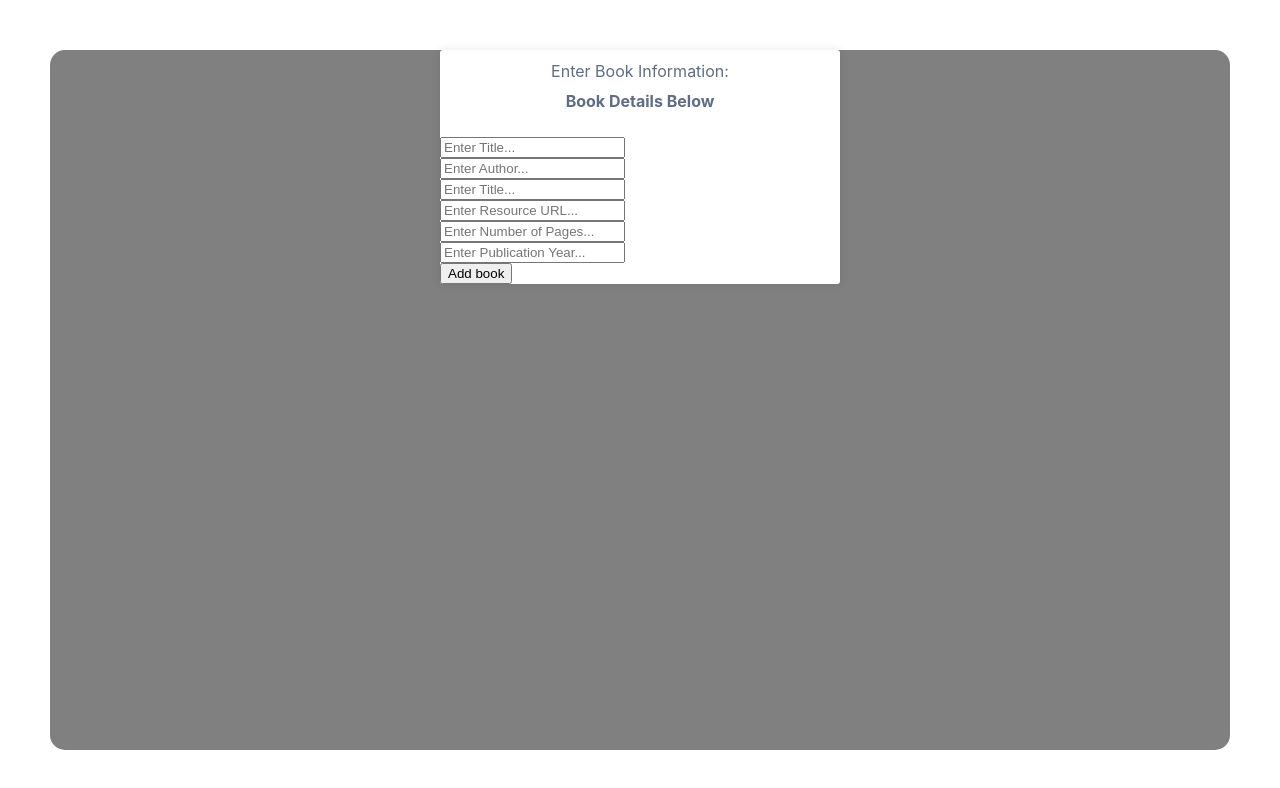
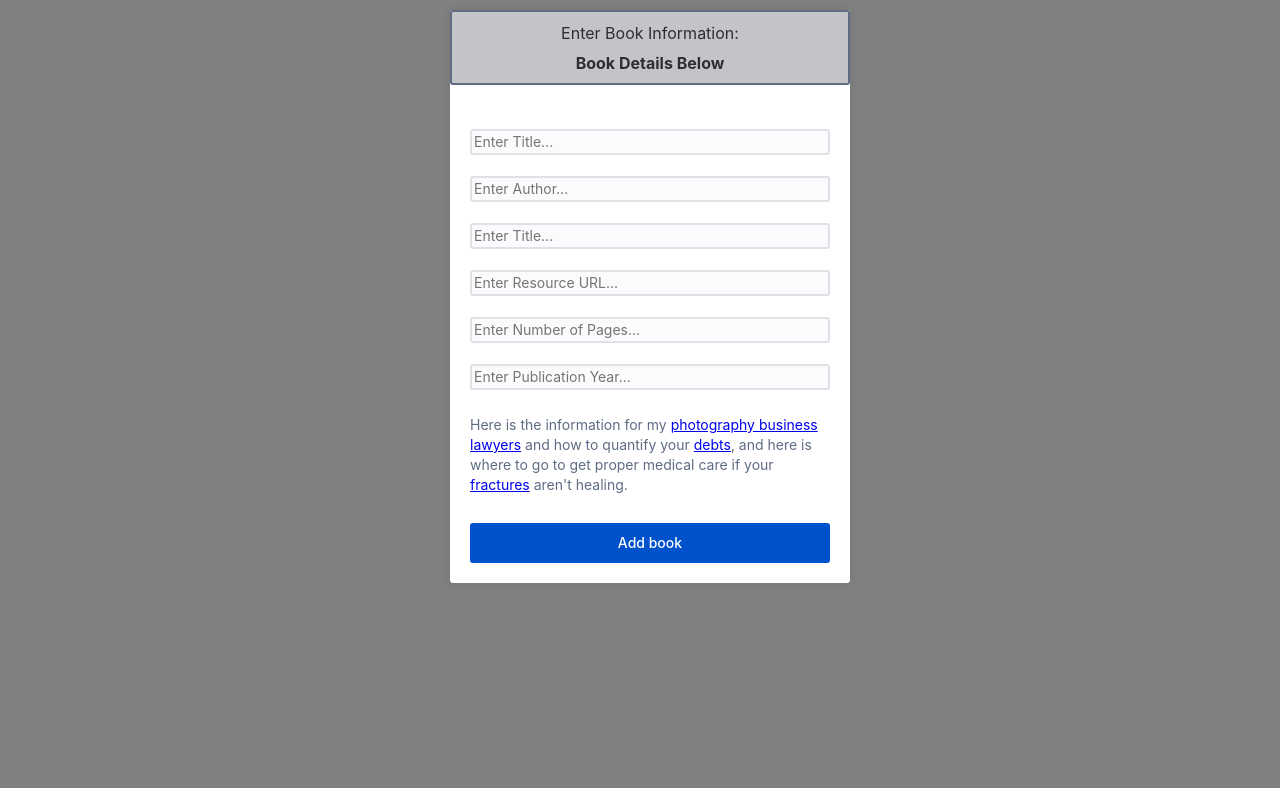
Before and after one commit to 0-X0deX-o/gutenbergProject, a plain HTML site: page formSubmit.html in a window 1280 px wide. Drawn offline with Linux system fonts and the light colour scheme.

Commit message:
formSubmit.html competed
need to complete action=".js" file
helper url = https://www.javascripttutorial.net/javascript-dom/javascript-form/
additional form data url
need to add a line to current library page to section off "add book" section
section helper url = https://www.javatpoint.com/how-to-add-a-line-in-html

```diff
--- a/form.css
+++ b/form.css
@@ -32,13 +32,17 @@ body {
 }
 
 .form-container {
-    margin: 50px;
-    border-radius: 15px;
+    margin: 0;
     background-color: grey;
-    height: 100vh;
+    height: 100%;
+    width: 100%;
+    padding: 10px;
 }
 
 .form-header {
+    border:rgb(94, 108, 132) 2px solid;
+    background-color: rgb(194, 196, 199);
+    border-radius: inherit;
     padding: 10px;
     display: flex;
     align-items: center;
@@ -46,7 +50,7 @@ body {
     flex-direction: column;
     text-align: center;
     margin-bottom: 16px;
-    color: rgb(94, 108, 132);
+    color: rgb(46, 46, 48);
     font-size: 16px;
 
 }
@@ -64,15 +68,103 @@ body {
 
 .form-add-book {
     margin: 0px;
+    padding: 20px;
 }
 
-.
+.form-field1 {
+    margin-top: 0px;
+    height: 39px;
+    transform-origin: 50% 0px 0px;
+    transition-property: visibility, height, marging-top, opacity, transform;
+    transition-duration: 0s, 0.2s, 0.2s, 0.2s;
+    transition-timing-function: ease-in-out;
+}
 
+.form-field1b {
+    margin-top: 8px;
+}
 
+.form-field1c {
+    -moz-box-align: center;
+    align-items: center;
+    background-color: var(--ds-background-subtleBorderdNeutral-resting,#FAFBFC);
+    border-color: var(--ds-border-neutral,#DFE1E6);
+    color: var(--ds-text-highEmphasis,#091E42);
+    cursor: text;
+    border-radius: 3px;
+    border-width: 2px;
+    border-style: solid;
+    box-sizing: border-box;
+    display: flex;
+    flex:1 1 100%;
+    font-size: 14px;
+    -moz-box-pack: justify;
+    justify-content: space-between;
+    max-width: 100%;
+    overflow: hidden;
+    transition: background-color 0.2s ease-in-out 0s, border-color 0.2s ease-in-out 0s;
+    overflow-wrap: break-word;
+    vertical-align: top;
+    pointer-events: auto;
+}
 
-p {
+.form-field {
+    background-color: transparent;
+    border: 0px none;
+    box-sizing: border-box;
+    color: inherit;
+    cursor: inherit;
+    font-size: 14px;
+    min-width: 0px;
+    outline: currentcolor none medium;
+    width: 100%;
+    line-height: 1.42857;
+    font-family: -apple-system, BlinkMacSystemFont, "Segoe UI", "Roboto", "Oxygen", "Ubuntu", "Fira Sans", "Droid Sans", "Helvetica Neue", sans-serif;
+}
+
+.add-button {
+    margin-top: 28px;
+}
+
+.book-add-button {
+    -moz-box-align: baseline;
+    align-items: baseline;
+    border-width: 0px;
+    border-radius: 3px;
+    box-sizing: border-box;
+    display: inline-flex;
+    font-size: inherit;
+    font-style: normal;
+    font-family: inherit;
+    font-weight: 500;
+    max-width: 100%;
+    position: relative;
+    text-align: center;
+    text-decoration: none;
+    transition: background 0.1s ease-out 0s, box-shadow 0.15s cubic-bezier(0.47, 0.03, 0.49, 1.38) 0s;
+    white-space: nowrap;
+    background: var(--ds-background-boldGrand-resting,#0052cc);
+    color: var(--ds-text-onBold,#FFFFFF) !important;
+    cursor: pointer;
+    padding: 0px 10px;
+    vertical-align: middle;
+    width: 100%;
+    -moz-box-pack: center;
+    justify-content: center;
+    height: 40px !important;
+    line-height: 40px !important;
+}
+
+.legal {
+    margin-top: 10px;
+    font-size: 12px;
+    text-align: left;
+
+}
+
+/* p {
     padding: 2px;
     background-color: white;
     width: fit-content;
     border-radius: 5px;
-}
+} */
--- a/formSubmit.html
+++ b/formSubmit.html
@@ -15,21 +15,12 @@
                 <div class="phrase">Book Details Below</div>
             </div>
             <div>
-            <form id="form-add-book" class="form-add-book">
+            <form action="./formSubmit.js" id="form-add-book" class="form-add-book">
                 <div class="form-field1">
                     <div class="form-field1a">
                         <div class="form-field1b">
                             <div class="form-field1c" data-ds--text-field--container="true">
-                                <input type="title" class="title" name="title" autocomplete="name" placeholder="Enter Title..." data-ds--text-field--input="true" value="">
-                            </div>
-                        </div>
-                    </div>
-                </div>
-                <div class="form-field2">
-                    <div class="form-field2a">
-                        <div class="form-field2b">
-                            <div class="form-field2c" data-ds--text-field--container="true">
-                                <input type="author" class="author" name="author" autocomplete="name" placeholder="Enter Author..." data-ds--text-field--input="true" value="">
+                                <input type="title" class="form-field" name="title" autocomplete="name" placeholder="Enter Title..." data-ds--text-field--input="true" value="">
                             </div>
                         </div>
                     </div>
@@ -38,37 +29,61 @@
                     <div class="form-field1a">
                         <div class="form-field1b">
                             <div class="form-field1c" data-ds--text-field--container="true">
-                                <input type="title" class="title" name="title" autocomplete="name" placeholder="Enter Title..." data-ds--text-field--input="true" value="">
+                                <input type="author" class="form-field" name="author" autocomplete="name" placeholder="Enter Author..." data-ds--text-field--input="true" value="">
                             </div>
                         </div>
                     </div>
                 </div>
-                <div class="form-field3">
-                    <div class="form-field3a">
-                        <div class="form-field3b">
-                            <div class="form-field3c" data-ds--text-field--container="true">
-                                <input type="url" class="url" name="url" autocomplete="name" placeholder="Enter Resource URL..." data-ds--text-field--input="true" value="">
+                <div class="form-field1">
+                    <div class="form-field1a">
+                        <div class="form-field1b">
+                            <div class="form-field1c" data-ds--text-field--container="true">
+                                <input type="title" class="form-field" name="title" autocomplete="name" placeholder="Enter Title..." data-ds--text-field--input="true" value="">
                             </div>
                         </div>
                     </div>
                 </div>
-                <div class="form-field4">
-                    <div class="form-field4a">
-                        <div class="form-field4b">
-                            <div class="form-field4c" data-ds--text-field--container="true">
-                                <input type="number" min="0" max="16,384" class="title" name="title" autocomplete="name" placeholder="Enter Number of Pages..." data-ds--text-field--input="true" value="">
+                <div class="form-field1">
+                    <div class="form-field1a">
+                        <div class="form-field1b">
+                            <div class="form-field1c" data-ds--text-field--container="true">
+                                <input type="text" class="form-field" name="url" autocomplete="name" placeholder="Enter Resource URL..." data-ds--text-field--input="true" value="">
                             </div>
                         </div>
                     </div>
                 </div>
-                <div class="form-field5">
-                    <div class="form-field5a">
-                        <div class="form-field5b">
-                            <div class="form-field5c" data-ds--text-field--container="true">
-                                <input type="text" class="title" name="title" autocomplete="name" placeholder="Enter Publication Year..." data-ds--text-field--input="true" value="">
+                <div class="form-field1">
+                    <div class="form-field1a">
+                        <div class="form-field1b">
+                            <div class="form-field1c" data-ds--text-field--container="true">
+                                <input type="number" min="0" max="16,384" class="form-field" name="title" autocomplete="name" placeholder="Enter Number of Pages..." data-ds--text-field--input="true" value="">
                             </div>
                         </div>
                     </div>
+                </div>
+                <div class="form-field1">
+                    <div class="form-field1a">
+                        <div class="form-field1b">
+                            <div class="form-field1c" data-ds--text-field--container="true">
+                                <input type="text" class="form-field" name="publication year" autocomplete="name" placeholder="Enter Publication Year..." data-ds--text-field--input="true" value="">
+                            </div>
+                        </div>
+                    </div>
+                </div>
+                <div class="disclaimer">
+                    <p class="legal">
+                        <span>
+                            <div>
+                                Here is the information for my
+                                <a href="https://www.forthepeople.com/" target="_blank" rel="noreferrer noopener">photography business lawyers</a>
+                                and how to quantify your
+                                <a href="https://www.creditkarma.com/calculators/debtrepayment" target="_blank" rel="noreferrer noopener">debts</a>,
+                                and here is where to go to get proper medical care if your
+                                <a href="https://www.mayoclinic.org/departments-centers/orthopedic-surgery/home/orc-20126749">fractures</a>
+                                aren't healing.
+                            </div>
+                        </span>
+                    </p>
                 </div>
                 <div class="add-button">
                     <button id="book-add-button" class="book-add-button" type="submit" tabindex="0";>
@@ -78,11 +93,6 @@
                             </span>
                         </span>
                     </button>
-                </div>
-
-                    <div>
-
-                    </div>
                 </div>
             </form>
             </div>
```
Also changed, not shown: index.html (+1 -0 lines).
